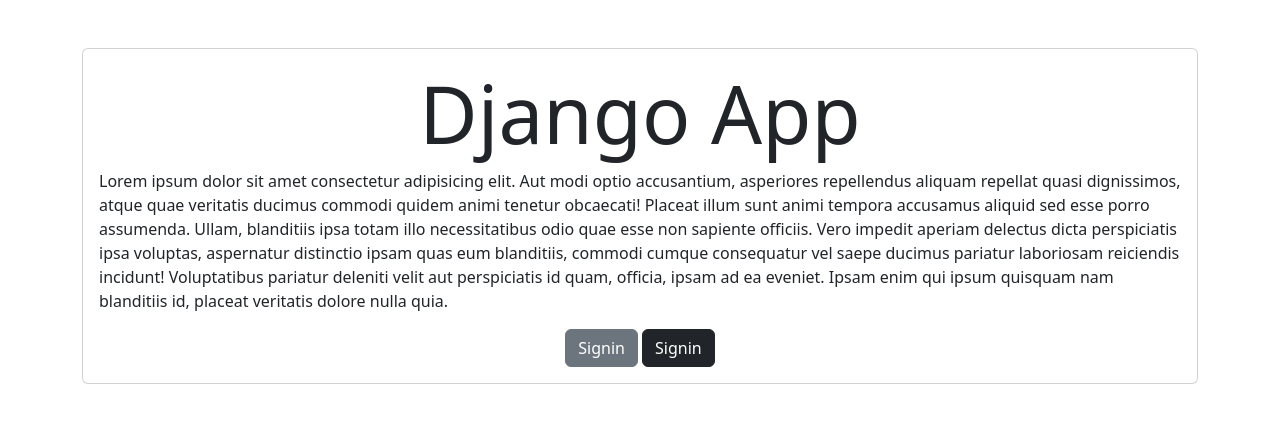
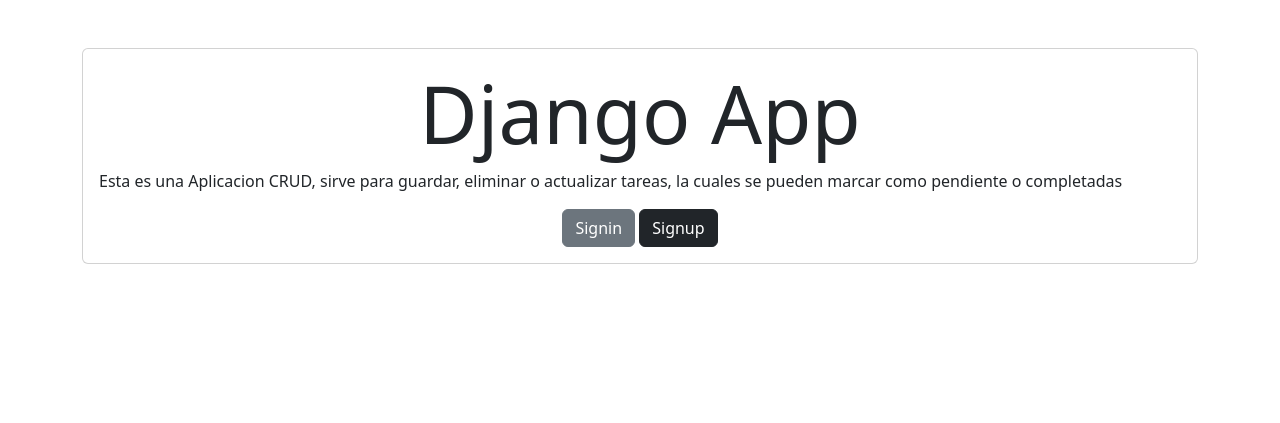
Before and after one commit to MarianoMonzi/django-auth-curd, a Django app: page / in a window 1280 px wide. Shown: the part 56-479 px from the top of the page. Run offline with Django 4.2, Linux system fonts and the light colour scheme.

Commit message:
Home change

```diff
--- a/djangocrud/settings.py
+++ b/djangocrud/settings.py
@@ -85,7 +85,8 @@ DATABASES = {
     'default': dj_database_url.config(
         default='postgresql://postgres:postgres@localhost/postgres',
         conn_max_age=600
-    )
+    ),
+
 }
 
 
--- a/tasks/templates/home.html
+++ b/tasks/templates/home.html
@@ -5,14 +5,14 @@
 <main class="container py-5">
     <section class="card card-body">
         <h1 class="display-1 text-center">Django App</h1>
-        <p>Lorem ipsum dolor sit amet consectetur adipisicing elit. Aut modi optio accusantium, asperiores repellendus aliquam repellat quasi dignissimos, atque quae veritatis ducimus commodi quidem animi tenetur obcaecati! Placeat illum sunt animi tempora accusamus aliquid sed esse porro assumenda. Ullam, blanditiis ipsa totam illo necessitatibus odio quae esse non sapiente officiis. Vero impedit aperiam delectus dicta perspiciatis ipsa voluptas, aspernatur distinctio ipsam quas eum blanditiis, commodi cumque consequatur vel saepe ducimus pariatur laboriosam reiciendis incidunt! Voluptatibus pariatur deleniti velit aut perspiciatis id quam, officia, ipsam ad ea eveniet. Ipsam enim qui ipsum quisquam nam blanditiis id, placeat veritatis dolore nulla quia.</p>
+        <p>Esta es una Aplicacion CRUD, sirve para guardar, eliminar o actualizar tareas, la cuales se pueden marcar como pendiente o completadas</p>
 
         <div class="text-center">
             <a href="/singin" class="btn btn-secondary">
                 Signin
             </a>
             <a href="/singup" class="btn btn-dark">
-                Signin
+                Signup
             </a>
         </div>
     </section>
```
